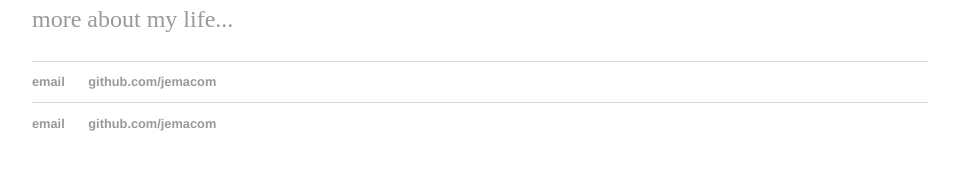
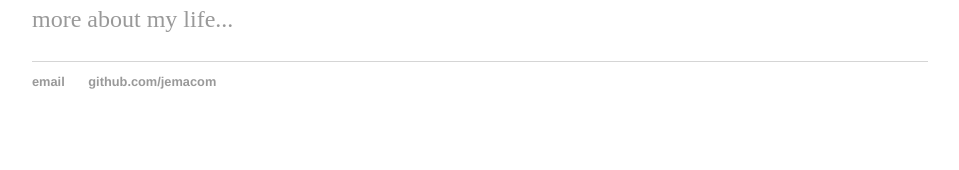
Before and after one commit to jemacom/jemacom.github.io, a Jekyll site: the page built from index.html, in a window 1280 px wide. Shown: the part 228-398 px from the top of the page, without its empty margins (160-1119 px from the left). Built offline with Jekyll 4.4.1, drawn with Linux system fonts in a browser that asks for light colours.

Commit message:
Fix bug -> double footer

```diff
--- a/index.html
+++ b/index.html
@@ -8,11 +8,3 @@ title: Ben Jemaa Chokri's web site
 				<p>I'm best known as the technical guy at <em>Club ESPRIT Libre</em> and VTT rider in past time , <a href="/about">Read more about my life...</a></p>
     		</div><!-- /.blurb -->
 		</div><!-- /.container -->
-		<footer>
-    		<ul>
-        		<li><a href="mailto:chokri.benjmaa@gmail.com">email</a></li>
-        		<li><a href="https://github.com/jemacom">github.com/jemacom</a></li>
-			</ul>
-		</footer>
-	</body>
-</html>
```
